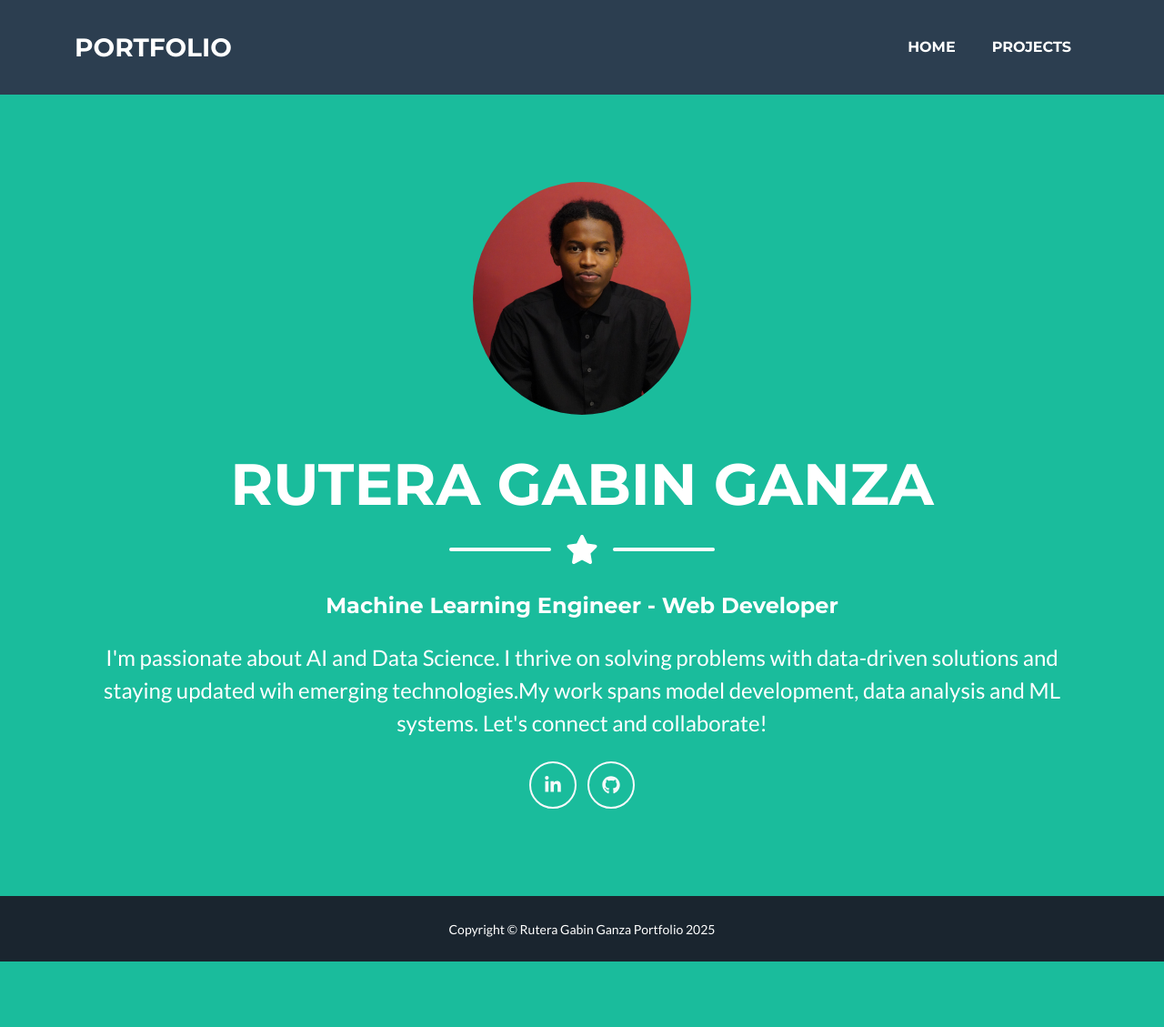
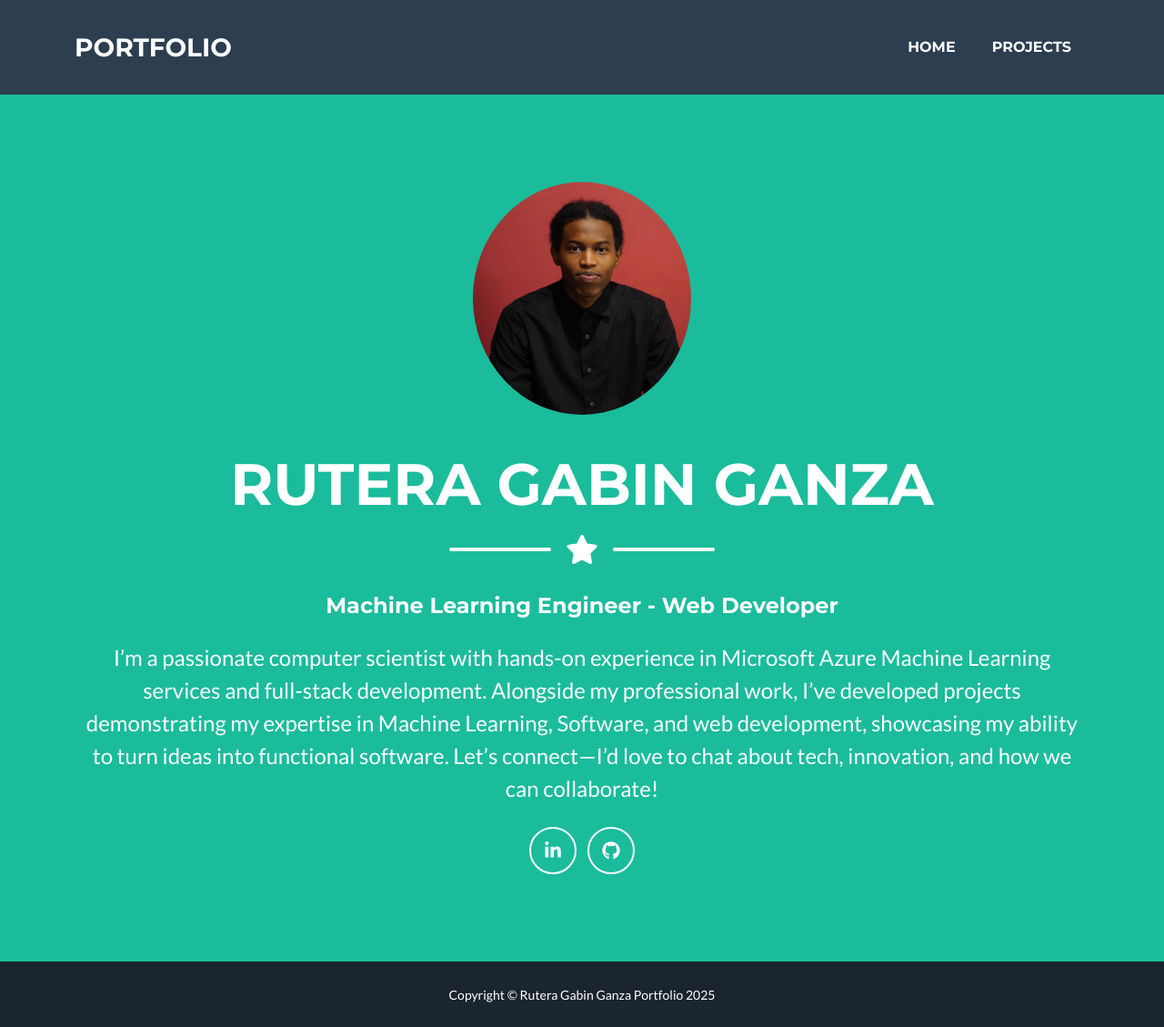
Before and after one commit to ruteraga/mPortfolio, a Django app: template main/templates/index.html in a window 1280 px wide. Shown: the whole page at 91% size. Before the commit the page ends 1057 px from the top, so only its background shows below. Run offline with Django 5.2, Linux system fonts and the light colour scheme; the template is opened without the code that fills it, so the values that code supplies are empty; some libraries are stand-ins or nearby versions.

Commit message:
Change to about me

```diff
--- a/main/templates/index.html
+++ b/main/templates/index.html
@@ -51,7 +51,7 @@
             <!-- Masthead Subheading-->
             <h3 class="masthead-subheading font-weight-light mb-0">Machine Learning Engineer - Web Developer</h3>
             <br>
-            <p class="masthead-subheading font-weight-light mb-0">I'm passionate about AI and Data Science. I thrive on solving problems with data-driven solutions and staying updated wih emerging technologies.My work spans model development, data analysis and ML systems. Let's connect and collaborate!</p>
+            <p class="masthead-subheading font-weight-light mb-0">I’m a passionate computer scientist with hands-on experience in Microsoft Azure Machine Learning services and full-stack development. Alongside my professional work, I’ve developed projects demonstrating my expertise in Machine Learning, Software, and web development, showcasing my ability to turn ideas into functional software. Let’s connect—I’d love to chat about tech, innovation, and how we can collaborate!</p>
             <div class="text-center mt-4">
                     <a class="btn btn-outline-light btn-social mx-1"  onclick="window.open('https://www.linkedin.com/in/rutera-gabin-ganza-587099206/', '_blank')"><i class="fab fa-fw fa-linkedin-in"></i></a>
                     <a class="btn btn-outline-light btn-social mx-1" onclick="window.open('https://github.com/ruteraga/', '_blank')"><i class="fab fa-fw fa-github"></i></a>
```
